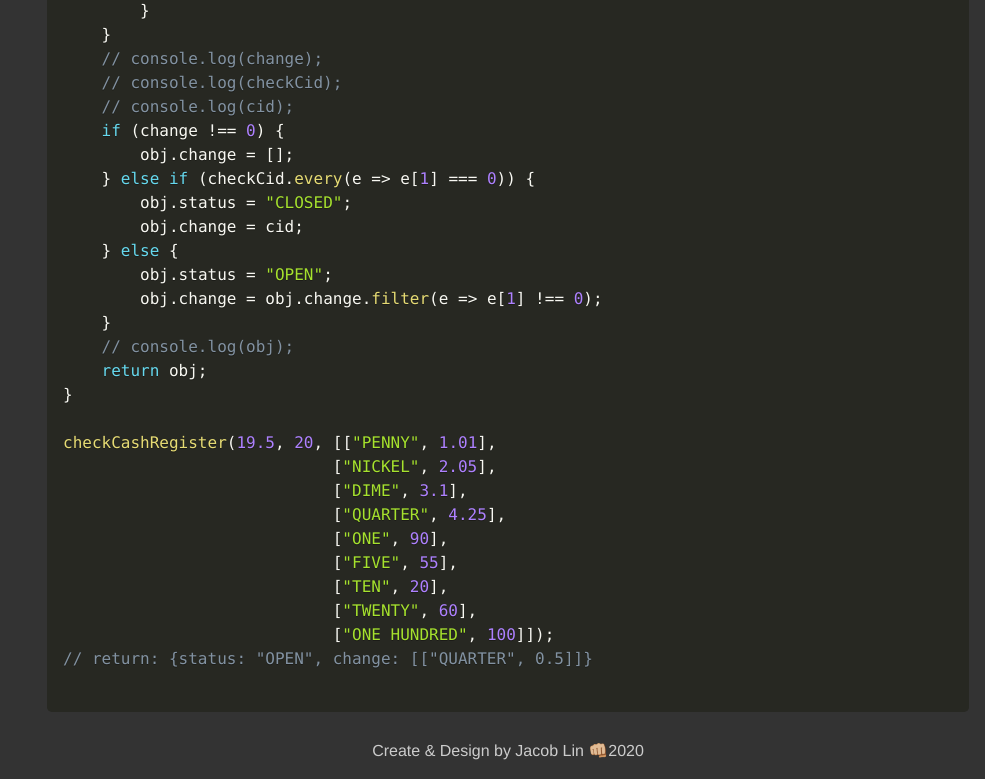
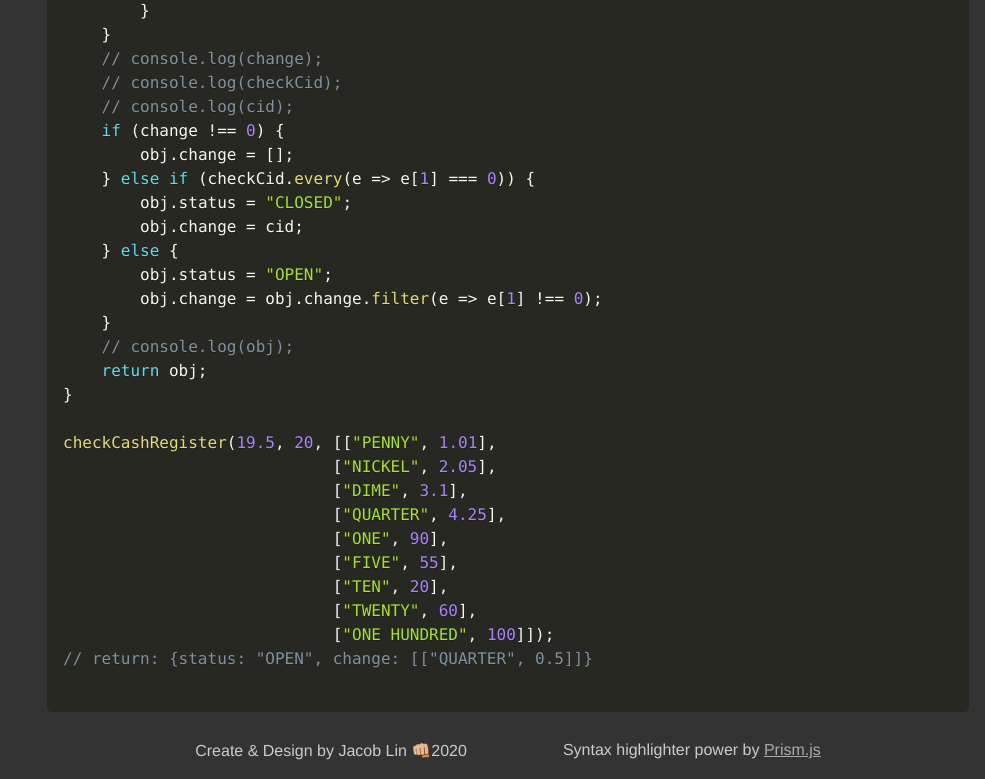
Before and after one commit to jacoblindev/FCC-TechnicalDocumentationPage, a plain HTML site: page index.html in a window 1280 px wide. Shown: the part 7206-7985 px from the top of the page, without its empty margins (295-1280 px from the left). Drawn offline with nearby package versions, Linux system fonts and the light colour scheme.

Commit message:
Update footer!
Include Prism.js!!

```diff
--- a/index.html
+++ b/index.html
@@ -339,7 +339,10 @@
             </code></pre>
         </section>
     </main>
-    <footer>Create & Design by Jacob Lin 👊🏼2020</footer>
+    <footer>
+        <p>Create & Design by Jacob Lin 👊🏼2020</p>
+        <p>Syntax highlighter power by <a target="_blank" href="https://prismjs.com/">Prism.js</a></p>
+    </footer>
     <!-- JavaScript Links -->
     <script src="https://cdnjs.cloudflare.com/ajax/libs/prism/1.19.0/prism.min.js"></script>
 </body>
--- a/style.css
+++ b/style.css
@@ -111,8 +111,14 @@ td:first-child {
 /* Footer Area */
 footer {
     grid-area: footer;
-    text-align: center;
-    margin: .8em auto;
+    display: flex;
+    justify-content: space-between;
+    align-items: center;
+    margin: .8em auto 1.2em;
+}
+
+footer p {
+    padding: 0 3em;
 }
 
 @media only screen and (max-width: 1000px) {
@@ -153,4 +159,9 @@ footer {
     #main-doc {
         margin: 0 0;
     }
+
+    /* Footer Area */
+    footer {
+        flex-direction: column;
+    }
 }
```
